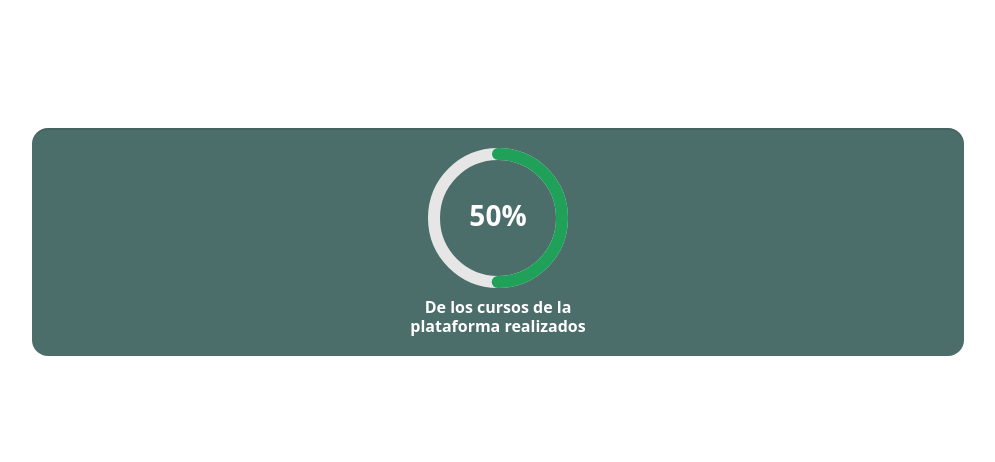
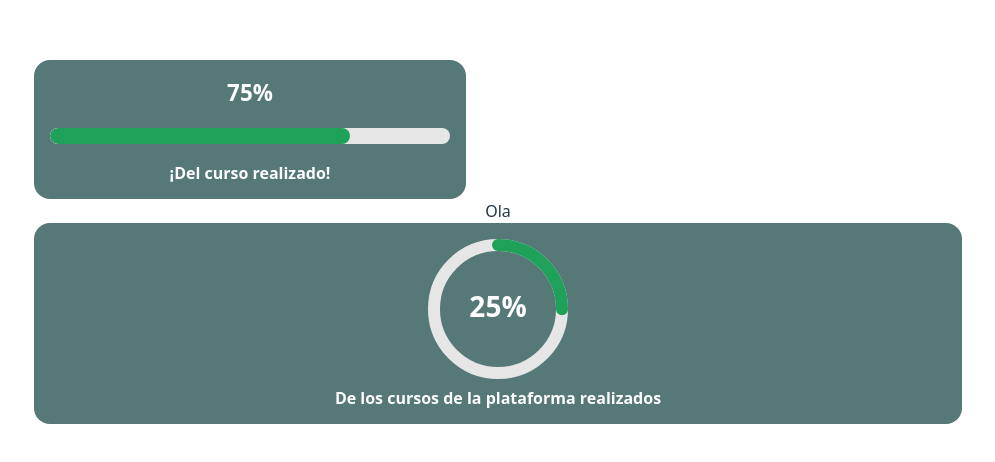
Before and after one commit to KevNunez5/Chiukhan_front, a React (Vite) app: page / in a window 1280 px wide. Shown: the part 158-620 px from the top of the page, without its empty margins (142-1137 px from the left). Built offline with nearby package versions, Linux system fonts and the light colour scheme.

Commit message:
progress bar 2

```diff
--- a/src/App.tsx
+++ b/src/App.tsx
@@ -7,7 +7,9 @@ function App() {
   return (
     <>
         <div>
-            <ProgressBar value={50} />
+            <ProgressBar value={75} version={2} />
+            <div>Ola</div>
+            <ProgressBar value={25} version={1} />
         </div>
     </>
   )
--- a/src/components/ProgressBar.css
+++ b/src/components/ProgressBar.css
@@ -1,26 +1,12 @@
-
-
-/* Opcional: responsivo pequeño */
-@media (max-width: 400px) {
-    .percent { font-size: 24px; }
-}
+/* General card */
 .progress-card {
     width: 70vw;
-    background: #4c6e6a; /* verde grisáceo del mock */
+    background: #567877; /* verde grisáceo del mock */
     border-radius: 16px;
-    padding: 20px 18px;
+    padding: 16px;
     display: grid;
     place-items: center;
     gap: 10px;
-    box-shadow: 0 2px 0 rgba(0,0,0,.1) inset;
-}
-
-.progress-circle {
-    position: relative;
-}
-
-.percent {
-    font: 700 28px/1.1 system-ui, -apple-system, Segoe UI, Roboto, Ubuntu, Cantarell, 'Helvetica Neue', Arial, 'Noto Sans', 'Apple Color Emoji', 'Segoe UI Emoji', 'Segoe UI Symbol';
 }
 
 .progress-label {
@@ -30,7 +16,39 @@
     line-height: 1.2;
 }
 
-/* Opcional: responsivo pequeño */
-@media (max-width: 400px) {
-    .percent { font-size: 24px; }
+/* === VERSIÓN 1 (CIRCULAR) === */
+.progress-circle {
+    position: relative;
 }
+
+.percent {
+    font: 700 28px/1 system-ui, sans-serif;
+}
+
+/* === VERSIÓN 2 (LINEAL) === */
+.progress-card.linear {
+    width: 70vw;
+    max-width: 400px;
+}
+
+.progress-text {
+    font-size: 1.4rem;
+    margin-bottom: 8px;
+    font-weight: bold;
+    text-align: center;
+}
+
+.progress-track {
+    width: 100%;
+    background-color: #e6e6e6;
+    border-radius: 8px;
+    overflow: hidden;
+    height: 16px;
+    margin-bottom: 10px;
+}
+
+.progress-fill {
+    height: 100%;
+    border-radius: 8px;
+    transition: width 0.3s ease-in-out;
+}
--- a/src/components/ProgressBar.tsx
+++ b/src/components/ProgressBar.tsx
@@ -3,8 +3,9 @@ import './ProgressBar.css'
 
 type Props = {
   value: number // 0–100
+  version?: 1 | 2 // versión de progress bar
   label?: string
-  size?: number // px del círculo
+  size?: number // px del círculo (solo en v1)
   trackColor?: string
   progressColor?: string
   textColor?: string
@@ -12,12 +13,17 @@ type Props = {
 
 export default function ProgressBar({
                                       value,
+                                      version = 1,
+                                      label,
                                       size = 140,
                                       trackColor = '#e6e6e6',
-  progressColor = '#1FA15A', // verde del mock
+                                      progressColor = '#1FA15A',
                                       textColor = '#ffffff',
                                     }: Props) {
   const clamped = Math.max(0, Math.min(100, value))
+
+  if (version === 1) {
+    // === PROGRESS BAR CIRCULAR ===
     const strokeWidth = 12
     const r = (size - strokeWidth) / 2
     const c = 2 * Math.PI * r
@@ -34,7 +40,6 @@ export default function ProgressBar({
               role="progressbar"
           >
             <svg width={size} height={size} viewBox={`0 0 ${size} ${size}`}>
-          {/* fondo */}
               <circle
                   className="track"
                   cx={size / 2}
@@ -45,7 +50,6 @@ export default function ProgressBar({
                   fill="none"
                   strokeLinecap="round"
               />
-          {/* progreso (arranca arriba, sentido horario) */}
               <circle
                   className="progress"
                   cx={size / 2}
@@ -58,7 +62,6 @@ export default function ProgressBar({
                   strokeLinecap="round"
                   transform={`rotate(-90 ${size / 2} ${size / 2})`}
               />
-          {/* porcentaje */}
               <text
                   x="50%"
                   y="50%"
@@ -73,10 +76,30 @@ export default function ProgressBar({
           </div>
 
           <p className="progress-label" style={{ color: textColor }}>
-        <strong>De los cursos de la</strong>
-        <br />
-        <strong>plataforma realizados</strong>
+            <strong>{label ?? 'De los cursos de la plataforma realizados'}</strong>
           </p>
         </div>
     )
   }
+
+  // === PROGRESS BAR LINEAL (versión 2) ===
+  return (
+      <div className="progress-card linear" role="group" aria-label="Progreso de cursos">
+        <div className="progress-text" style={{ color: textColor }}>
+          <strong>{clamped}%</strong>
+        </div>
+        <div className="progress-track">
+          <div
+              className="progress-fill"
+              style={{
+                width: `${clamped}%`,
+                backgroundColor: progressColor,
+              }}
+          />
+        </div>
+        <p className="progress-label" style={{ color: textColor }}>
+          <strong>{label ?? '¡Del curso realizado!'}</strong>
+        </p>
+      </div>
+  )
+}
```
Lines whose indentation alone changed are shown as unchanged.
